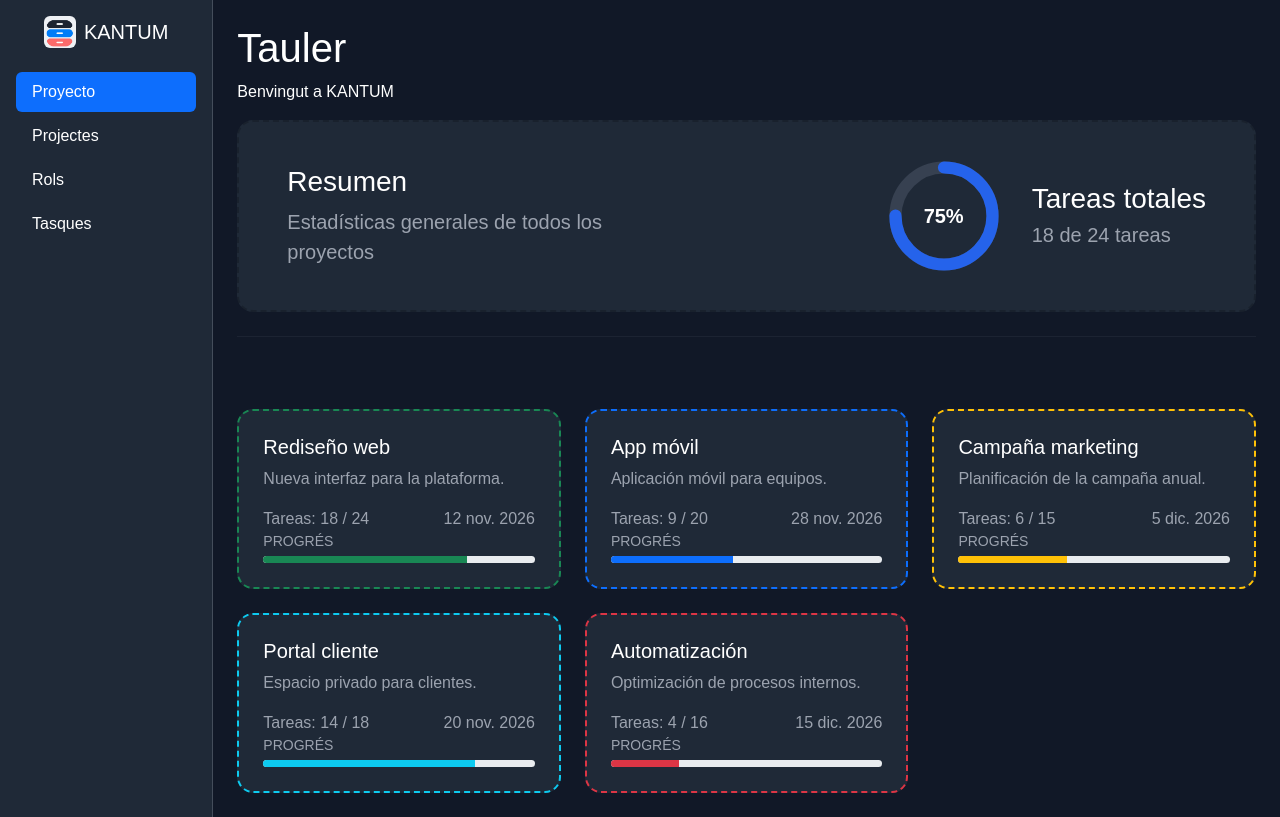
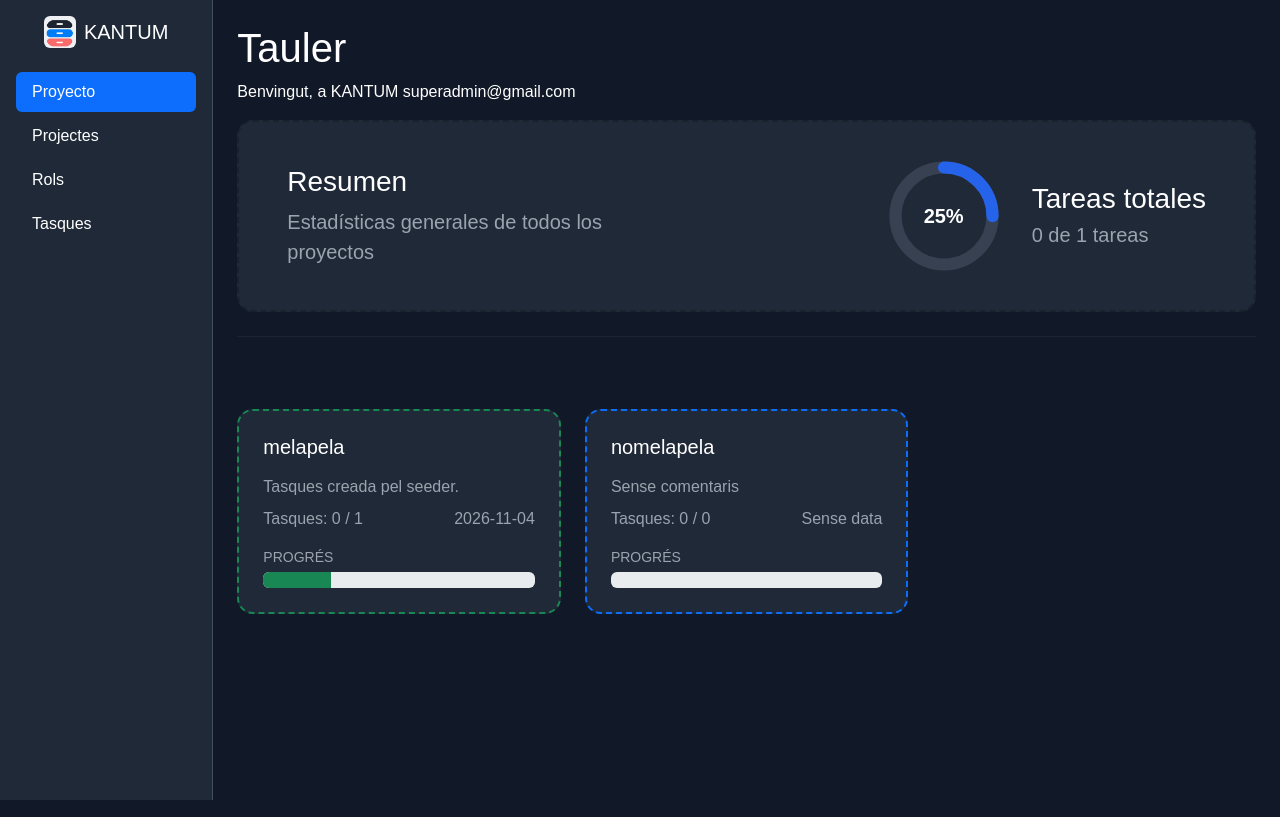
Before and after one commit to RBE-politecnics/Eina_de_gestio_de_projectes_Equipo3, a Laravel app: page /dashboard in a window 1280 px wide. Run offline with Laravel 12, Linux system fonts and the light colour scheme; a user stored in the database is signed in; data comes from the database, SQL or seed files in the repository; style sheets or scripts are compiled from the project's sources.

Commit message:
fix: Conectar bbdd con dashboard

```diff
--- a/resources/views/pages/main-dashboard.blade.php
+++ b/resources/views/pages/main-dashboard.blade.php
@@ -8,12 +8,16 @@
 
             <main class="col-12 col-md-9 col-lg-10 p-4">
                 <h1 class="text-white">Tauler</h1>
-                <p class="text-white">Benvingut a KANTUM</p>
+                <p class="text-white">Benvingut, a KANTUM {{ auth()->user()->email }}</p>
 
                 @php
-                    $summaryProgress = 75;
-                    $summaryCompletedTasks = 18;
-                    $summaryTotalTasks = 24;
+                    $projects = \App\Models\Projects::latest()->get();
+                    $tasks = \App\Models\Tasques::query()->get();
+                    $summaryTotalTasks = $tasks->count();
+                    $summaryCompletedTasks = $tasks->where('progres', 100)->count();
+                    $summaryProgress = $summaryTotalTasks > 0
+                        ? round($tasks->avg('progres'))
+                        : 0;
                 @endphp
 
                 <div class="card dashboard-card dashboard-summary-card bg-secondary text-white rounded-4 p-4">
@@ -48,67 +52,40 @@
 
                 <hr class="dashboard-section-divider my-4">
 
-                <!-- Cartas de proyectos -->
-                @php
-                    $projects = [
-                        [
-                            'name' => 'Rediseño web',
-                            'description' => 'Nueva interfaz para la plataforma.',
-                            'tasks' => '18 / 24',
-                            'date' => '12 nov. 2026',
-                            'progress' => 75,
-                            'color' => 'success',
-                        ],
-                        [
-                            'name' => 'App móvil',
-                            'description' => 'Aplicación móvil para equipos.',
-                            'tasks' => '9 / 20',
-                            'date' => '28 nov. 2026',
-                            'progress' => 45,
-                            'color' => 'primary',
-                        ],
-                        [
-                            'name' => 'Campaña marketing',
-                            'description' => 'Planificación de la campaña anual.',
-                            'tasks' => '6 / 15',
-                            'date' => '5 dic. 2026',
-                            'progress' => 40,
-                            'color' => 'warning',
-                        ],
-                        [
-                            'name' => 'Portal cliente',
-                            'description' => 'Espacio privado para clientes.',
-                            'tasks' => '14 / 18',
-                            'date' => '20 nov. 2026',
-                            'progress' => 78,
-                            'color' => 'info',
-                        ],
-                        [
-                            'name' => 'Automatización',
-                            'description' => 'Optimización de procesos internos.',
-                            'tasks' => '4 / 16',
-                            'date' => '15 dic. 2026',
-                            'progress' => 25,
-                            'color' => 'danger',
-                        ],
-                    ];
-                @endphp
-
                 <div class="row g-4 mt-5">
                     @foreach ($projects as $project)
+                        @php
+                            $projectTasks = $tasks->where('projecte_id', $project->id);
+                            $completedTasks = $projectTasks->where('progres', 100)->count();
+                            $projectProgress = $projectTasks->count() > 0
+                                ? round($projectTasks->avg('progres'))
+                                : 0;
+                            $latestTask = $projectTasks->sortByDesc('data_finalitzacio')->first();
+                        @endphp
+
                         <div class="col-12 col-md-6 col-xl-4">
-                            <div class="card dashboard-card bg-secondary text-white rounded-4 p-4 h-100 border-{{ $project['color'] }}">
-                                <h5>{{ $project['name'] }}</h5>
-                                <p class="text-secondary">{{ $project['description'] }}</p>
-
+                            <div class="card dashboard-card bg-secondary text-white rounded-4 p-4 h-100"
+                                style="border-color: {{ $project->color }};">
+                                <div class="d-flex align-items-center gap-2">
+                                    <h5 class="mb-0">{{ $project->nom }}</h5>
+                                </div>
+                                <p class="text-secondary mt-3 mb-2">
+                                    {{ $latestTask?->comentaris ?? 'Sense comentaris' }}
+                                </p>
                                 <div class="d-flex justify-content-between">
-                                    <span class="text-secondary">Tareas: {{ $project['tasks'] }}</span>
-                                    <span class="text-secondary">{{ $project['date'] }}</span>
+                                    <span class="text-secondary">
+                                        Tasques: {{ $completedTasks }} / {{ $projectTasks->count() }}
+                                    </span>
+                                    <span class="text-secondary">
+                                        {{ $latestTask?->data_finalitzacio ?? 'Sense data' }}
+                                    </span>
                                 </div>
-
-                                <p class="small text-secondary mb-1">PROGRÉS</p>
-                                <div class="progress" style="height: 7px;" role="progressbar" aria-label="Progreso de {{ $project['name'] }}" aria-valuenow="{{ $project['progress'] }}" aria-valuemin="0" aria-valuemax="100">
-                                    <div class="progress-bar bg-{{ $project['color'] }}" style="width: {{ $project['progress'] }}%;"></div>
+                                <p class="small text-secondary mb-1 mt-3">PROGRÉS</p>
+                                <div class="progress" role="progressbar"
+                                aria-label="Progreso de {{ $project->nom }}"
+                                    aria-valuenow="{{ $projectProgress }}" aria-valuemin="0" aria-valuemax="100">
+                                    <div class="progress-bar"
+                                        style="width: {{ $projectProgress }}%; background-color: {{ $project->color }};"></div>
                                 </div>
                             </div>
                         </div>
--- a/resources/views/projects/form.blade.php
+++ b/resources/views/projects/form.blade.php
@@ -13,9 +13,9 @@
     </div>
 
     <div class="mb-3">
-        <label for="Color" class="form-label text-white">Color</label>
-        <input id="Color" name="Color" type="color" class="form-control form-control-color" value="{{ old('Color', $project->Color ?? '#FFFFFF') }}">
-        @error('Color')
+        <label for="color" class="form-label text-white">Color</label>
+        <input id="color" name="color" type="color" class="form-control form-control-color" value="{{ old('color', $project->color ?? '#FFFFFF') }}">
+        @error('color')
             <div class="text-danger small mt-1">{{ $message }}</div>
         @enderror
     </div>
--- a/resources/views/projects/index.blade.php
+++ b/resources/views/projects/index.blade.php
@@ -20,7 +20,6 @@
                         <div class="col-12 col-md-6 col-xl-4">
                             <div class="card bg-secondary text-white h-100 p-4">
                                 <div class="d-flex align-items-center gap-2 mb-3">
-                                    <span class="rounded-circle" style="width: 14px; height: 14px; background-color: {{ $project->Color }}"></span>
                                     <h2 class="h5 mb-0">{{ $project->nom }}</h2>
                                 </div>
                                 <div class="d-flex gap-2 mt-auto">
--- a/resources/views/projects/show.blade.php
+++ b/resources/views/projects/show.blade.php
@@ -5,7 +5,7 @@
         <a href="{{ route('projects.index') }}" class="btn btn-outline-light mb-4">Volver</a>
         <div class="card bg-secondary text-white p-4">
             <h1>{{ $project->nom }}</h1>
-            <p class="mb-0">Color: {{ $project->Color }}</p>
+            <p class="mb-0">Color: {{ $project->color }}</p>
         </div>
     </div>
 @endsection
```
Also changed, not shown: tests/Feature/ExampleTest.php (+2 -2 lines).
